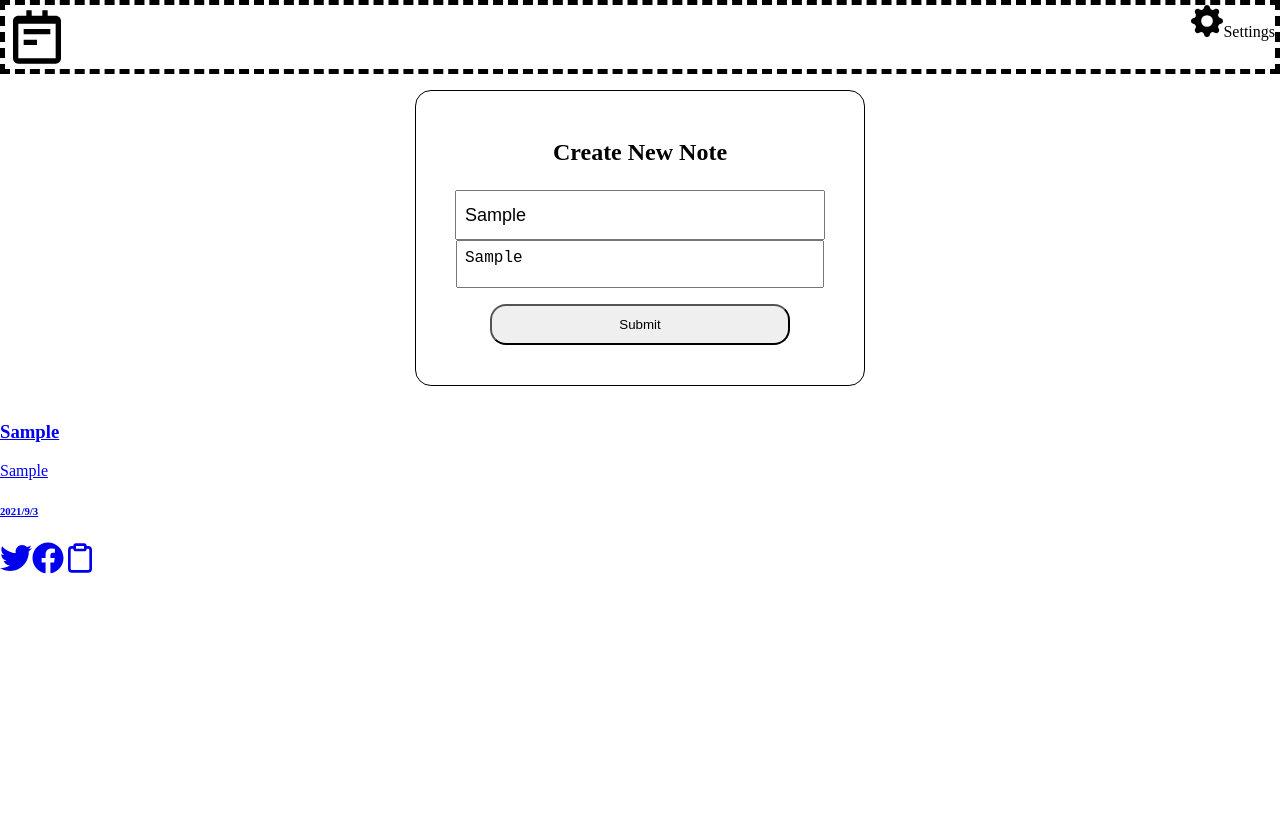
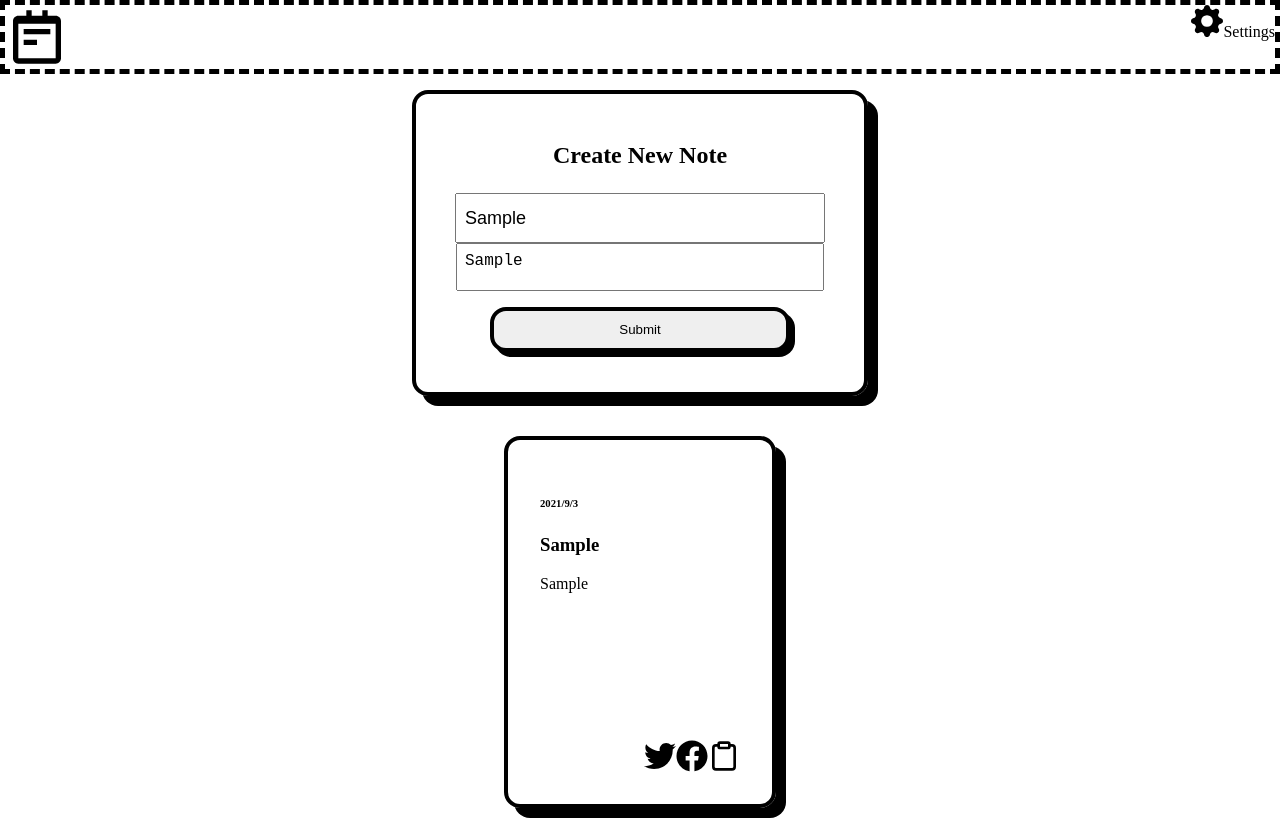
Before and after one commit to AndrewMedvedev42/Note-App, a React (Create React App) app: page / in a window 1280 px wide. Both pictures are taken after typing "Sample", "Sample" into the empty fields and a click on the button "Submit". Before the commit the page ends 800 px from the top, so only its background shows below. Built offline with nearby package versions, Linux system fonts and the light colour scheme.

Commit message:
added styled components, added some styles

```diff
--- a/package.json
+++ b/package.json
@@ -13,6 +13,7 @@
     "react-icons": "^4.2.0",
     "react-router-dom": "^5.2.1",
     "react-scripts": "4.0.3",
+    "styled-components": "^5.3.1",
     "web-vitals": "^1.0.1"
   },
   "scripts": {
--- a/src/components/main-page/existing-note-slot.jsx
+++ b/src/components/main-page/existing-note-slot.jsx
@@ -1,6 +1,5 @@
-import {
-    Link
-  } from "react-router-dom";
+import {Link} from "react-router-dom";
+import styled from 'styled-components';
 
   import { FiClipboard } from "react-icons/fi";
   import {FaTwitter, FaFacebook } from "react-icons/fa";
@@ -10,17 +9,28 @@ export const ExistingNoteSlot = ({data}) => {
     const {id, title, value, date} = data
     const iconSize = 32
     return (
-            <Link to="/detal-view" onClick={()=>{console.log(title)}}>
+            <HyperLink to={`/${id}`} onClick={()=>{console.log(title)}}>
                 <section className="slot">
-                    <h3>{title}</h3>
-                    <p>{value}</p>
-                    <h6>{date}</h6>
-                    <div>
+                    <article>
+                        <h6>{date}</h6>
+                        <h3>{title}</h3>
+                        <p>{value}</p>
+                    </article>
+                    <div className="icons-container">
                         <FaTwitter size={iconSize}/>
                         <FaFacebook size={iconSize}/>
                         <FiClipboard size={iconSize}/>
                     </div>
                 </section>
-            </Link>
+            </HyperLink>
     )
 }
+
+const HyperLink = styled(Link)`
+    text-decoration: none;
+    color:black;
+
+    &:focus, &:hover, &:visited, &:link, &:active {
+        text-decoration: none;
+    }
+`;
--- a/src/pages/MainPage.jsx
+++ b/src/pages/MainPage.jsx
@@ -5,15 +5,19 @@ import {ExistingNoteSlot} from "../components/main-page/existing-note-slot"
 
 export const MainPage = () => {
 
-    const [noteTitle, setNoteTitle] = useState("")
+    const [noteTitle, setNoteTitle] = useState("Lorem ipsum")
     const [noteValue, setNoteValue] = useState("")
 
     const [noteObject, setNoteObject] = useState(null)
     const [arrayOfNotes, setArrayOfNotes] = useState([])
 
     const setTitle = (e) => {
+        if(e.target.value === "" || e.target.value === null){
+            setNoteTitle("Lorem ipsum")
+        }else{
+            setNoteTitle(e.target.value)
+        }
         // console.log(e.target.value);
-        setNoteTitle(e.target.value)
 }
 
     const setValue = (e) => {
--- a/src/styles/css/existing-note-slot.css
+++ b/src/styles/css/existing-note-slot.css
@@ -1,3 +1,14 @@
-slot {
+.slot {
+  width: 200px;
+  height: 300px;
   margin: 1.5rem;
-  border: black solid 1px; }
+  padding: 2rem;
+  border-radius: 1rem;
+  border: black solid 0.3rem;
+  display: flex;
+  flex-direction: column;
+  justify-content: space-between;
+  box-shadow: black 10px 10px 0px; }
+  .slot .icons-container {
+    display: flex;
+    justify-content: flex-end; }
--- a/src/styles/css/main-page.css
+++ b/src/styles/css/main-page.css
@@ -6,7 +6,8 @@
     margin: 1rem;
     padding: 1.5rem;
     border-radius: 1rem;
-    border: black 1px solid; }
+    border: black solid 0.3rem;
+    box-shadow: black 10px 10px 0px; }
     .main-Container .input-Section .input-Container .title {
       text-align: center;
       font-size: 1.5rem; }
@@ -22,10 +23,18 @@
       .main-Container .input-Section .input-Container div textarea {
         resize: none; }
       .main-Container .input-Section .input-Container div button {
+        transition: 0.5s;
         width: 300px;
         margin: 1rem;
         padding: 0.7rem;
-        border-radius: 1rem; }
+        border-radius: 1rem;
+        border: black solid 0.3rem;
+        box-shadow: black 5px 5px 0px; }
+      .main-Container .input-Section .input-Container div button:hover {
+        transform: translateY(0.7rem);
+        box-shadow: black 0px 0px 0px; }
 
 .main-Container .existing-Note-Container {
-  display: flex; }
+  display: flex;
+  flex-flow: row wrap;
+  justify-content: center; }
--- a/src/styles/scss/existing-note-slot.scss
+++ b/src/styles/scss/existing-note-slot.scss
@@ -1,4 +1,15 @@
-slot{
-    margin: 1.5rem;
-    border:black solid 1px;
-}
+.slot{
+        width: 200px;
+        height: 300px;
+        margin: 1.5rem;
+        padding: 2rem;
+        border-radius: 1rem;
+        border:black solid 0.3rem;
+        display: flex;flex-direction: column;
+        justify-content: space-between;
+        box-shadow: black 10px 10px 0px;
+        .icons-container{
+            display: flex;
+            justify-content: flex-end;
+        }
+    }
--- a/src/styles/scss/main-page.scss
+++ b/src/styles/scss/main-page.scss
@@ -7,7 +7,8 @@
             margin: 1rem;
             padding: 1.5rem;
             border-radius: 1rem;
-            border: black 1px solid;
+            border:black solid 0.3rem;
+            box-shadow: black 10px 10px 0px;
             .title{
                 text-align: center;
                 font-size: 1.5rem;
@@ -26,15 +27,24 @@
                     resize: none;
                 }
                 button{
+                    transition: 0.5s;
                     width: 300px;
                     margin: 1rem;
                     padding: 0.7rem;
                     border-radius: 1rem;
+                    border:black solid 0.3rem;
+                    box-shadow: black 5px 5px 0px;
+                }
+                button:hover{
+                    transform: translateY(0.7rem);
+                    box-shadow: black 0px 0px 0px;
                 }
             }
         }
     }
     .existing-Note-Container{
         display: flex;
+        flex-flow: row wrap;
+        justify-content: center;
     }
 }
```
Also changed, not shown: 24 other files (tests, documents, lock files or other folders).
